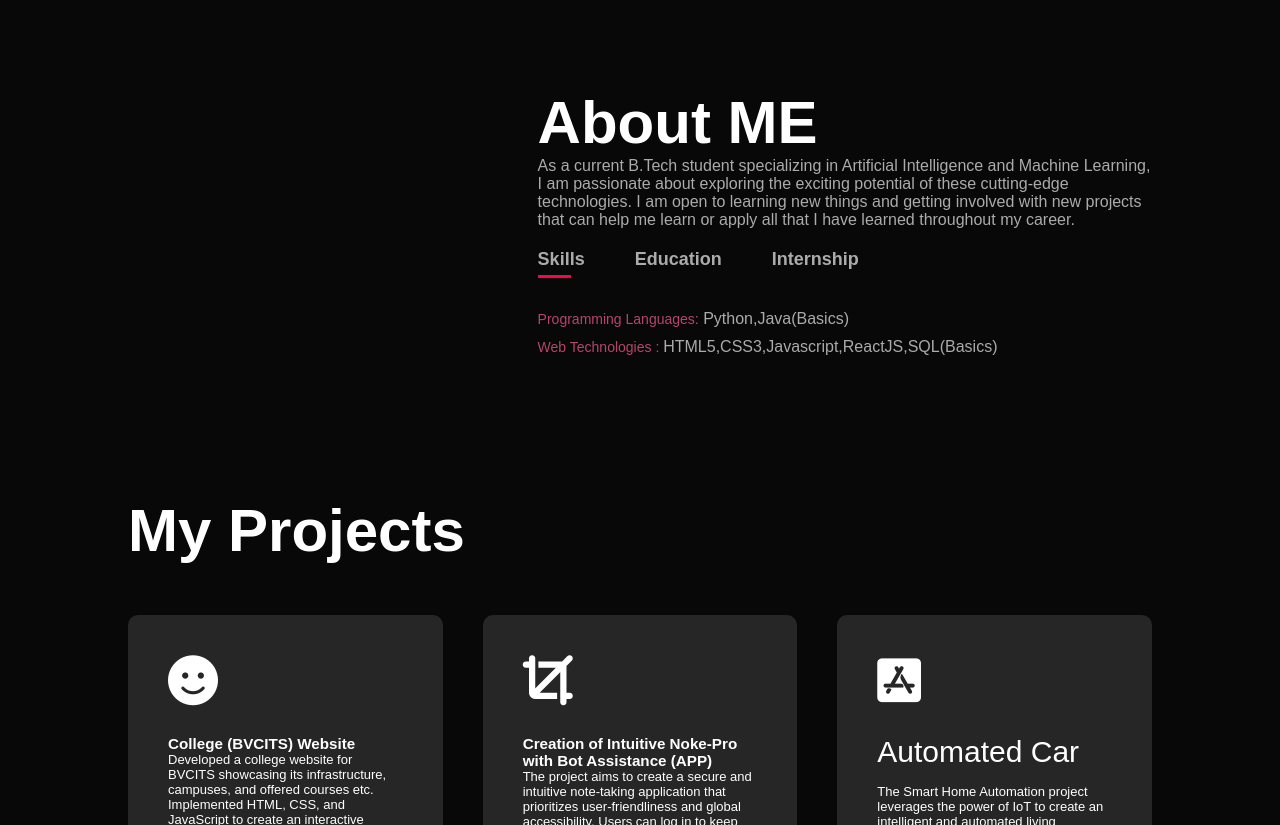
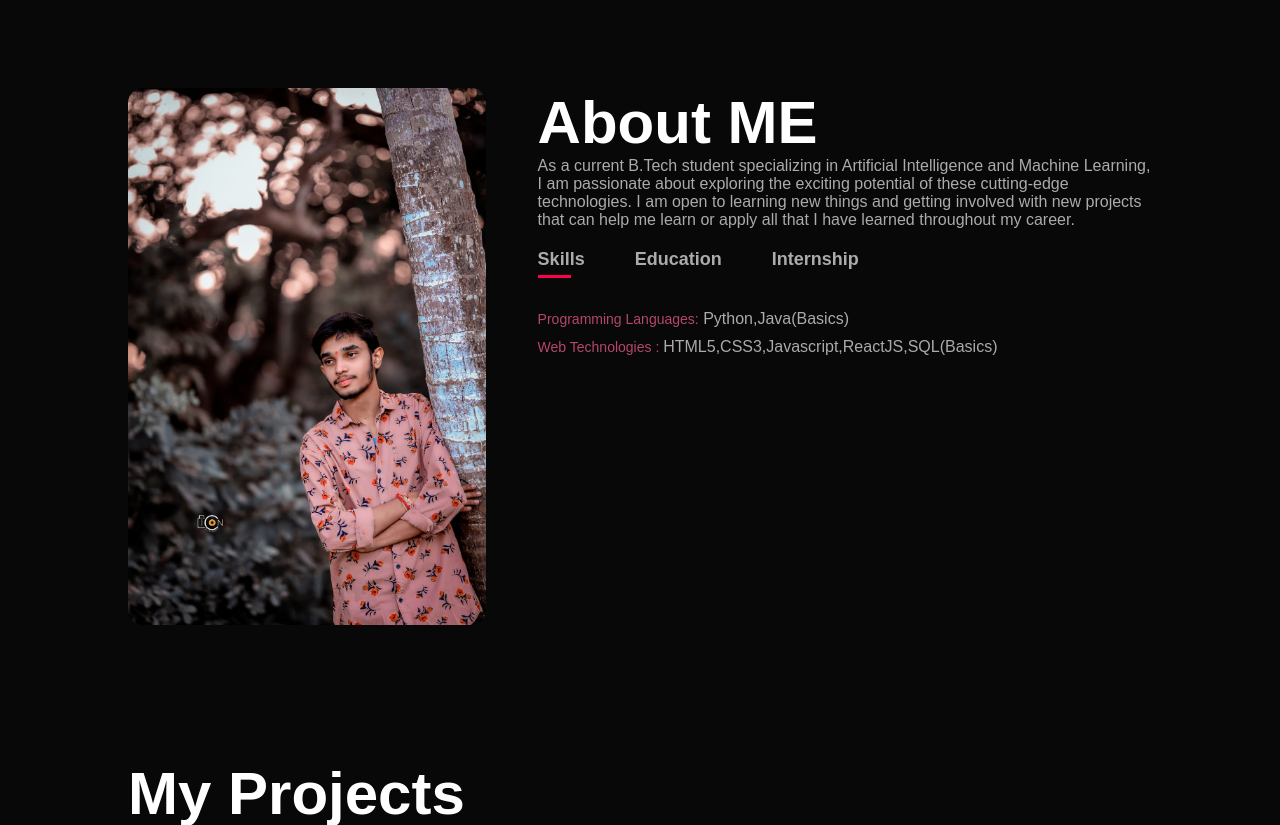
Before and after one commit to saibabu70/L3, a plain HTML site: page index.html in a window 1280 px wide. Shown: the part 802-1627 px from the top of the page. Drawn offline with Linux system fonts and the light colour scheme.

Commit message:
Update index.html

```diff
--- a/index.html
+++ b/index.html
@@ -37,7 +37,7 @@
     <div class="container">
       <div class="row">
         <div class="about-col-1">
-          <img src=saibabu.jpg" alt="">
+          <img src="saibabu.jpg" alt="">
         </div>
         <div class="about-col-2">
           <h1 class="sub-title">About ME</h1>
```
